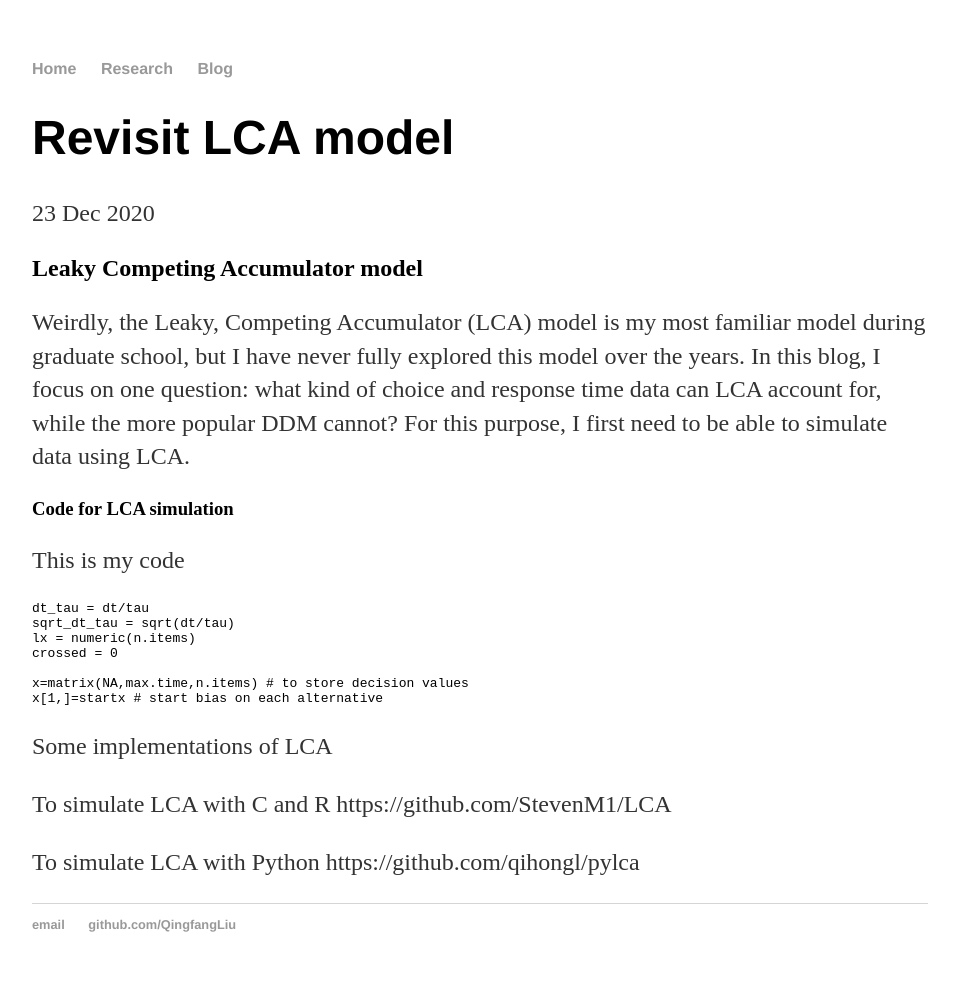
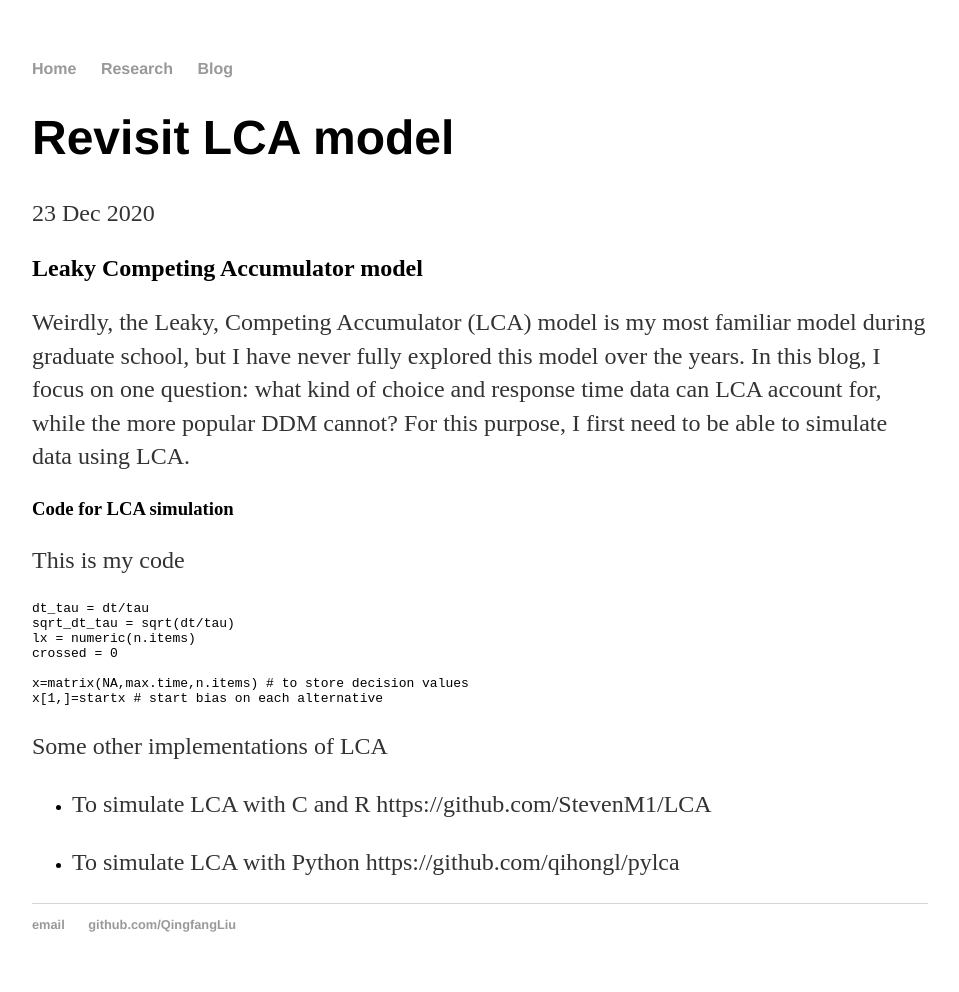
Before and after one commit to QingfangLiu/qingfangliu.github.io, a Jekyll site: the page built from _posts/2020-12-23-LCA.md, in a window 1280 px wide. Shown: the whole page, without its empty margins (160-1119 px from the left). Built offline with Jekyll 4.4.1, drawn with Linux system fonts in a browser that asks for light colours.

Commit message:
Update 2020-12-23-LCA.md

````diff
--- a/_posts/2020-12-23-LCA.md
+++ b/_posts/2020-12-23-LCA.md
@@ -23,10 +23,10 @@ x[1,]=startx # start bias on each alternative
 ```
 
 
-Some implementations of LCA
+Some other implementations of LCA
 
-To simulate LCA with C and R
+- To simulate LCA with C and R
 https://github.com/StevenM1/LCA
 
-To simulate LCA with Python
+- To simulate LCA with Python
 https://github.com/qihongl/pylca
````
